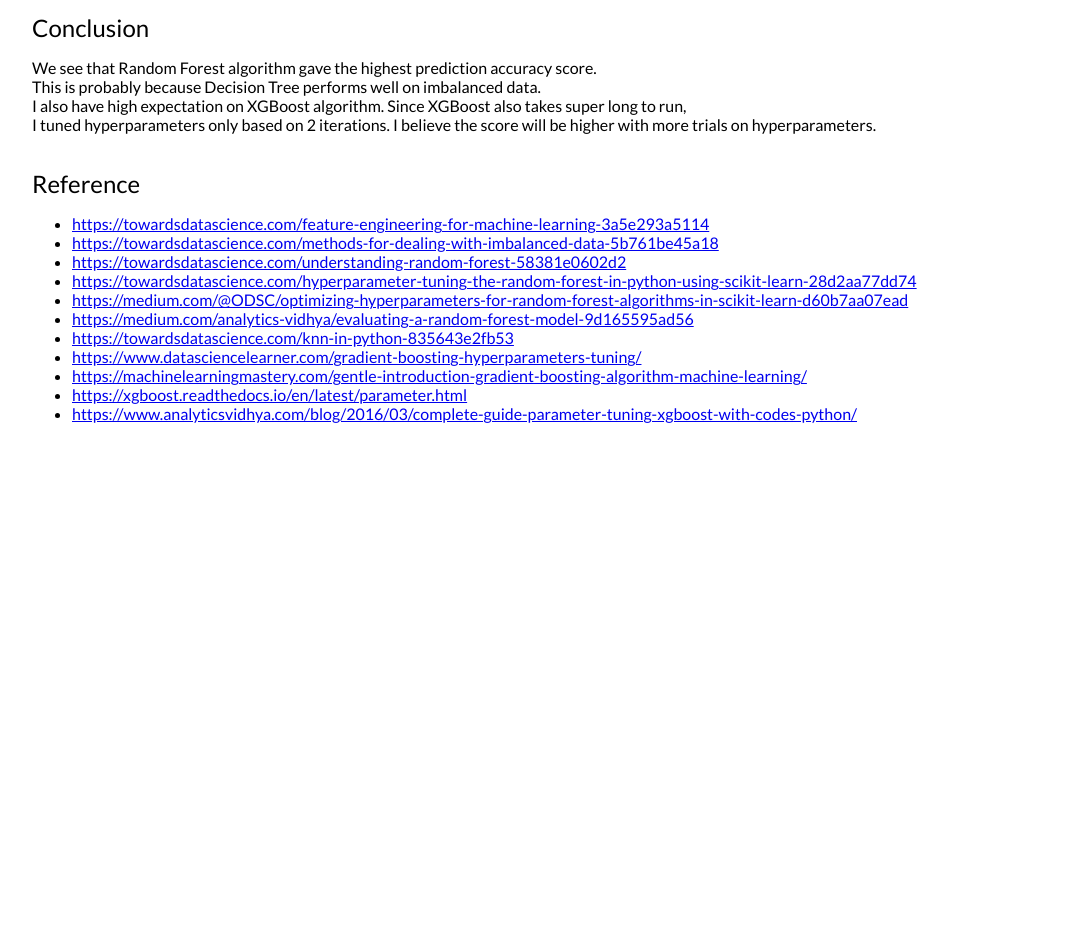
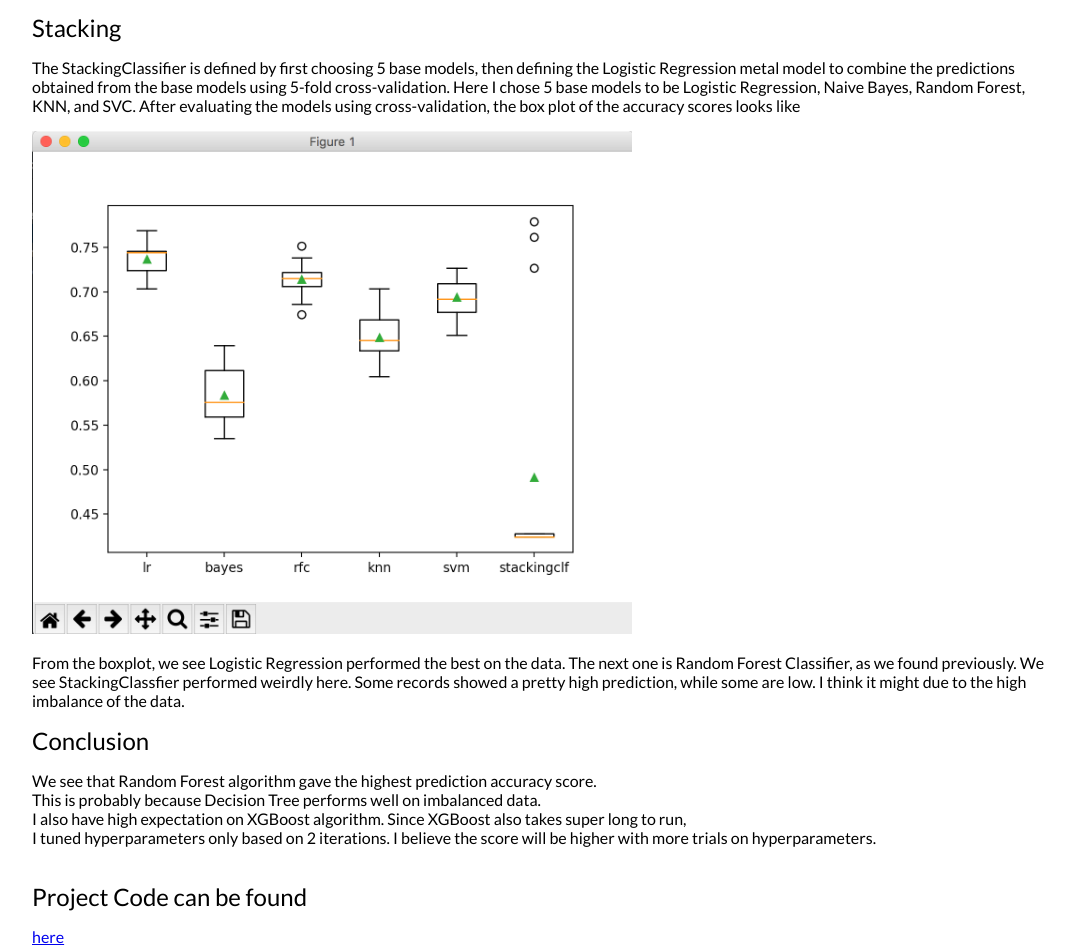
Before and after one commit to lelehinna/Leslie-Undergraduate4A-Resume, a plain HTML site: page DS_project.html in a window 1280 px wide. Shown: the part 3888-4838 px from the top of the page, without its empty margins (96-1171 px from the left). Before the commit the page ends 4455 px from the top, so only its background shows below. Drawn offline with Linux system fonts and the light colour scheme.

Commit message:
Add files via upload

```diff
--- a/DS_project.html
+++ b/DS_project.html
@@ -149,6 +149,23 @@ Testing dataset accuracy score:  0.6944444444444444
             </code></pre>
         </div>
 
+        <div class="text-subtitles">Stacking</div>
+        <div class="text-body">
+            <p>
+            The StackingClassifier is defined by first choosing 5 base models, then defining the Logistic Regression metal model
+            to combine the predictions obtained from the base models using 5-fold cross-validation.
+            Here I chose 5 base models to be Logistic Regression, Naive Bayes, Random Forest, KNN, and SVC.
+            After evaluating the models using cross-validation, the box plot of the accuracy scores looks like
+            </p>
+            <img src="images/ds-05.png" alt="" width="600">
+            <p>
+            From the boxplot, we see Logistic Regression performed the best on the data. The next one is Random Forest Classifier, as we
+            found previously. We see StackingClassfier performed weirdly here. Some records showed a pretty high prediction, while
+            some are low. I think it might due to the high imbalance of the data.
+            <br>
+            </p>
+        </div>
+
         <div class="text-subtitles">Conclusion</div>
         <div class="text-body">
             <p>We see that Random Forest algorithm gave the highest prediction accuracy score. <br>
@@ -156,6 +173,14 @@ Testing dataset accuracy score:  0.6944444444444444
                I also have high expectation on XGBoost algorithm. Since XGBoost also takes super long to run, <br>
                I tuned hyperparameters only based on 2 iterations. I believe the score will be higher with more trials on hyperparameters.</p>
         <br>
+        </div>
+
+        <div class="text-subtitles">Project Code can be found</div>
+        <div class="text-body">
+            <p>
+            <a href="https://github.com/leslie-lu-hub/Protein-Classifier/blob/main/protein_pred.py">here</a>
+            <br>
+            </p>
         </div>
 
         <div class="text-subtitles">Reference</div>
```
Also changed, not shown: images/ds-05.png (added).
